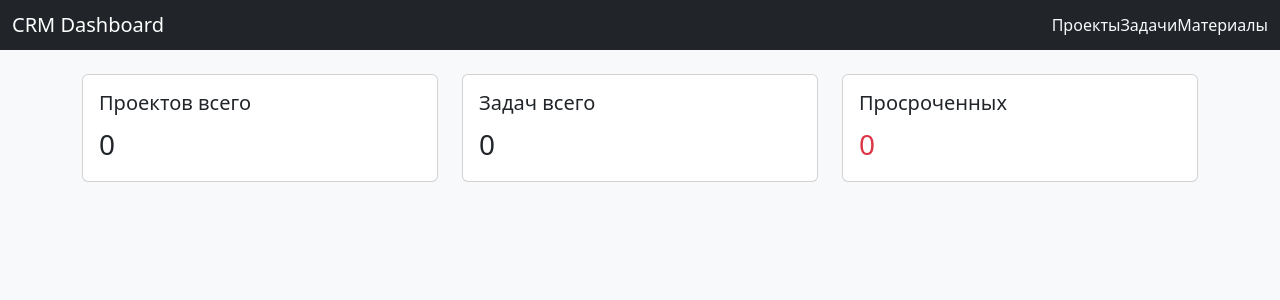
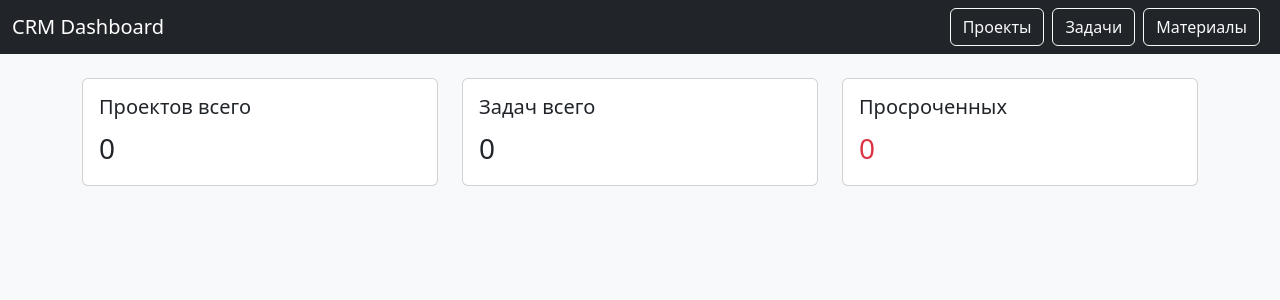
Before and after one commit to radalaf-wq/crm-flask, a Flask app: page / in a window 1280 px wide. Shown: the top 300 px of the page. Run offline with Flask 3, Linux system fonts and the light colour scheme.

Commit message:
Update navigation: convert links to separate buttons

```diff
--- a/app/templates/base.html
+++ b/app/templates/base.html
@@ -15,13 +15,13 @@
           CRM Dashboard
         </a>
         <div class="d-flex">
-          <a class="nav-link text-light" href="{{ url_for('projects.list_projects') }}">
+          <a class="btn btn-outline-light me-2" href="{{ url_for('projects.list_projects') }}">
             Проекты
           </a>
-                    <a class="nav-link text-light" href="{{ url_for('tasks.list_tasks') }}">
+                    <a class="btn btn-outline-light me-2" href="{{ url_for('tasks.list_tasks') }}">
             Задачи
           </a>
-                                  <a class="nav-link text-light" href="{{ url_for('materials.list') }}">
+                                  <a class="btn btn-outline-light me-2" href="{{ url_for('materials.list') }}">
                             Материалы
                         </a>
         </div>
```
